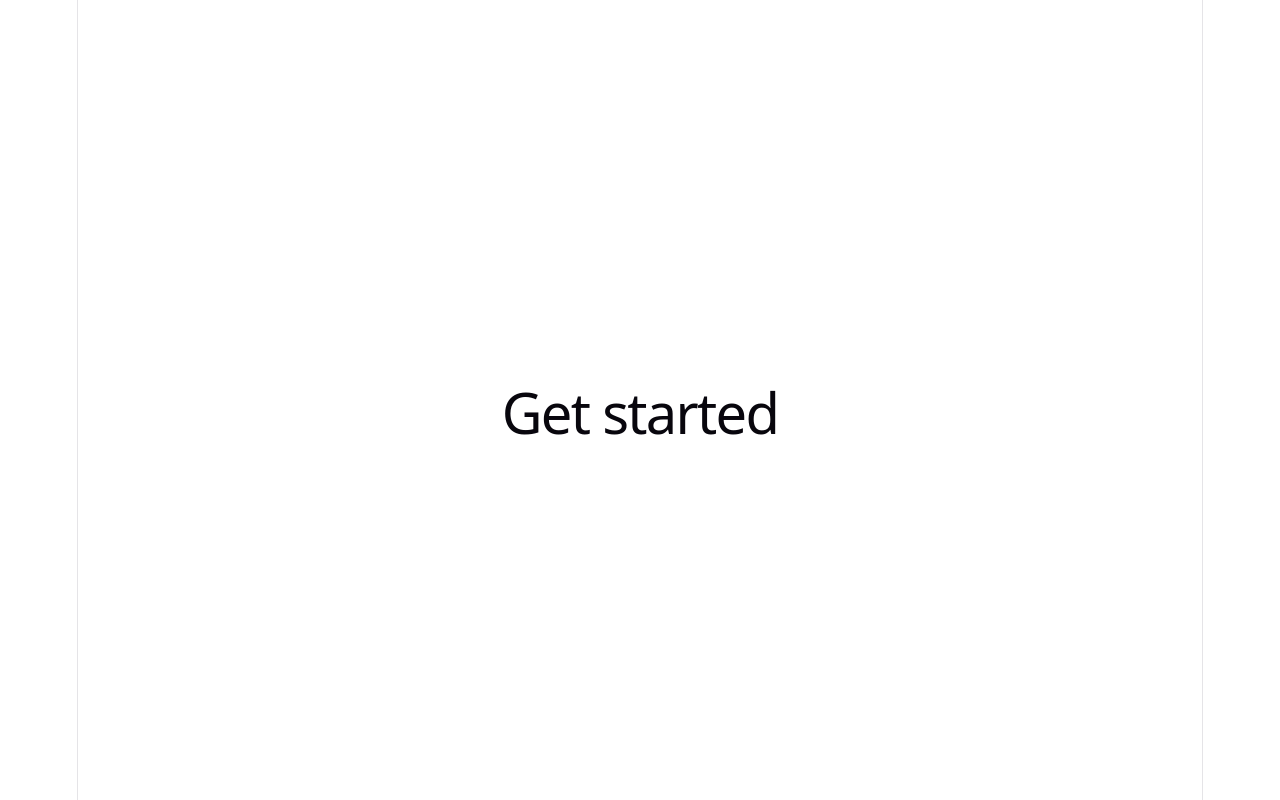
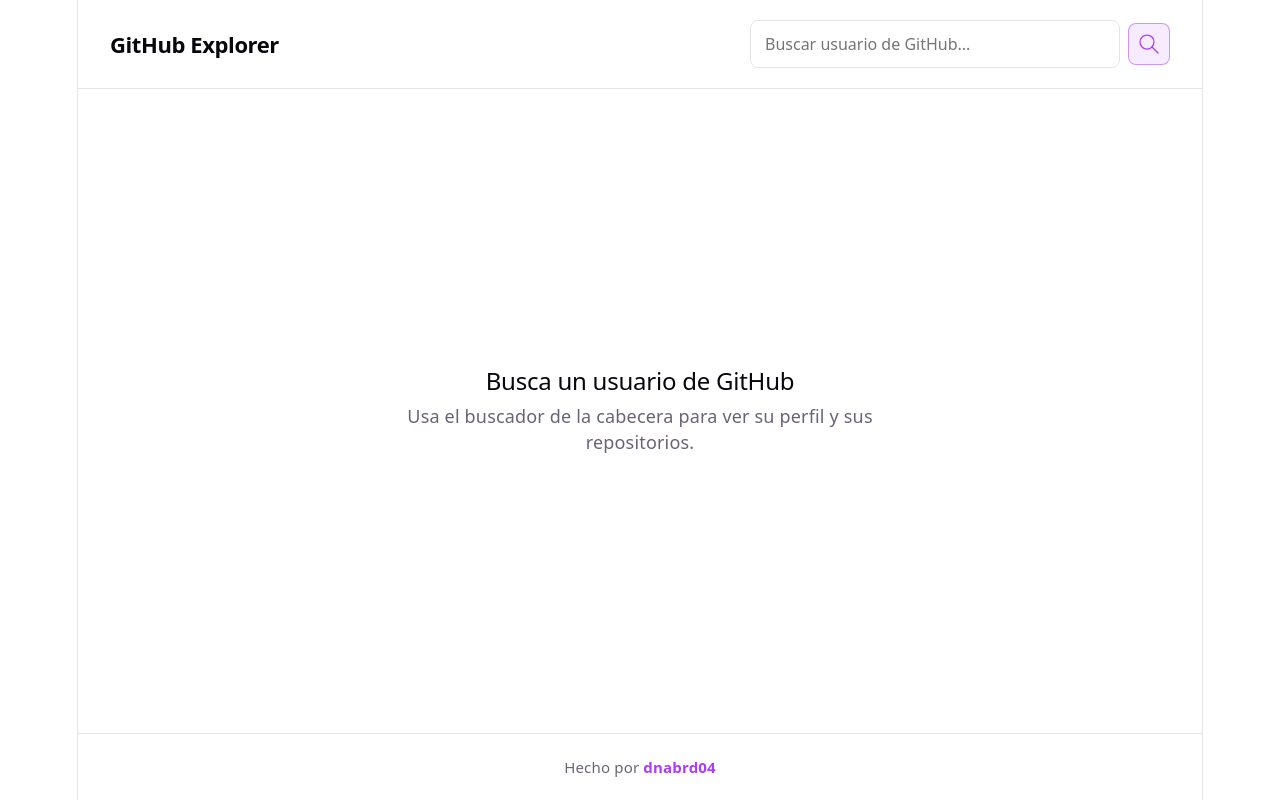
Before and after one commit to dnabrd04/github-explorer, a React (Vite) app: page / in a window 1280 px wide. Built offline with nearby package versions, Linux system fonts and the light colour scheme.

Commit message:
Update css and tsx

```diff
--- a/src/App.css
+++ b/src/App.css
@@ -1,184 +1,144 @@
-.counter {
+.site-header {
+  display: flex;
+  align-items: center;
+  justify-content: space-between;
+  gap: 24px;
+  padding: 20px 32px;
+  border-bottom: 1px solid var(--border);
+  text-align: left;
+
+  @media (max-width: 700px) {
+    flex-direction: column;
+    align-items: stretch;
+    padding: 16px 20px;
+  }
+}
+
+.brand {
+  color: var(--text-h);
+  font-family: var(--heading);
+  font-size: 22px;
+  font-weight: 600;
+  letter-spacing: -0.4px;
+  text-decoration: none;
+
+  &:hover {
+    color: var(--accent);
+  }
+}
+
+.search-form {
+  display: flex;
+  align-items: center;
+  gap: 8px;
+  width: min(100%, 420px);
+
+  @media (max-width: 700px) {
+    width: 100%;
+  }
+}
+
+.search-input {
+  flex: 1;
+  min-width: 0;
+  padding: 10px 14px;
+  border: 1px solid var(--border);
+  border-radius: 8px;
+  color: var(--text-h);
+  background: var(--bg);
+  font: inherit;
   font-size: 16px;
-  padding: 5px 10px;
-  border-radius: 5px;
+
+  &:focus-visible {
+    outline: 2px solid var(--accent);
+    outline-offset: 1px;
+  }
+}
+
+.search-button {
+  display: grid;
+  place-items: center;
+  width: 42px;
+  height: 42px;
+  border: 1px solid var(--accent-border);
+  border-radius: 8px;
   color: var(--accent);
   background: var(--accent-bg);
-  border: 2px solid transparent;
-  transition: border-color 0.3s;
-  margin-bottom: 24px;
+  cursor: pointer;
+  transition:
+    border-color 0.2s,
+    box-shadow 0.2s;
 
   &:hover {
-    border-color: var(--accent-border);
+    border-color: var(--accent);
+    box-shadow: var(--shadow);
   }
+
   &:focus-visible {
     outline: 2px solid var(--accent);
     outline-offset: 2px;
   }
 }
 
-.hero {
-  position: relative;
-
-  .base,
-  .framework,
-  .vite {
-    inset-inline: 0;
-    margin: 0 auto;
+.search-icon-placeholder {
+  display: block;
+  width: 18px;
+  height: 18px;
 }
 
-  .base {
-    width: 170px;
-    position: relative;
-    z-index: 0;
-  }
-
-  .framework,
-  .vite {
-    position: absolute;
-  }
-
-  .framework {
-    z-index: 1;
-    top: 34px;
-    height: 28px;
-    transform: perspective(2000px) rotateZ(300deg) rotateX(44deg) rotateY(39deg)
-      scale(1.4);
-  }
-
-  .vite {
-    z-index: 0;
-    top: 107px;
-    height: 26px;
-    width: auto;
-    transform: perspective(2000px) rotateZ(300deg) rotateX(40deg) rotateY(39deg)
-      scale(0.8);
-  }
-}
-
-#center {
+.content {
   display: flex;
   flex-direction: column;
-  gap: 25px;
-  place-content: center;
-  place-items: center;
-  flex-grow: 1;
-
-  @media (max-width: 1024px) {
-    padding: 32px 20px 24px;
-    gap: 18px;
-  }
-}
-
-#next-steps {
-  display: flex;
-  border-top: 1px solid var(--border);
+  flex: 1;
+  width: 100%;
+  padding: 32px;
+  box-sizing: border-box;
   text-align: left;
 
-  & > div {
-    flex: 1 1 0;
-    padding: 32px;
   @media (max-width: 1024px) {
     padding: 24px 20px;
   }
 }
 
-  .icon {
-    margin-bottom: 16px;
-    width: 22px;
-    height: 22px;
+.content-status {
+  margin: auto;
 }
 
-  @media (max-width: 1024px) {
+.home-empty {
+  display: flex;
   flex-direction: column;
+  align-items: center;
+  gap: 8px;
+  max-width: 520px;
+  margin: auto;
   text-align: center;
+
+  h2 {
+    margin: 0;
+  }
+
+  p {
+    color: var(--text);
   }
 }
 
-#docs {
-  border-right: 1px solid var(--border);
+.site-footer {
+  padding: 20px 32px;
+  border-top: 1px solid var(--border);
+  font-size: 15px;
+  text-align: center;
 
-  @media (max-width: 1024px) {
-    border-right: none;
-    border-bottom: 1px solid var(--border);
+  a {
+    color: var(--accent);
+    font-weight: 600;
+    text-decoration: none;
+
+    &:hover {
+      text-decoration: underline;
     }
   }
 
-#next-steps ul {
-  list-style: none;
-  padding: 0;
-  display: flex;
-  gap: 8px;
-  margin: 32px 0 0;
-
-  .logo {
-    height: 18px;
-  }
-
-  a {
-    color: var(--text-h);
-    font-size: 16px;
-    border-radius: 6px;
-    background: var(--social-bg);
-    display: flex;
-    padding: 6px 12px;
-    align-items: center;
-    gap: 8px;
-    text-decoration: none;
-    transition: box-shadow 0.3s;
-
-    &:hover {
-      box-shadow: var(--shadow);
-    }
-    .button-icon {
-      height: 18px;
-      width: 18px;
+  @media (max-width: 700px) {
+    padding: 16px 20px;
   }
 }
-
-  @media (max-width: 1024px) {
-    margin-top: 20px;
-    flex-wrap: wrap;
-    justify-content: center;
-
-    li {
-      flex: 1 1 calc(50% - 8px);
-    }
-
-    a {
-      width: 100%;
-      justify-content: center;
-      box-sizing: border-box;
-    }
-  }
-}
-
-#spacer {
-  height: 88px;
-  border-top: 1px solid var(--border);
-  @media (max-width: 1024px) {
-    height: 48px;
-  }
-}
-
-.ticks {
-  position: relative;
-  width: 100%;
-
-  &::before,
-  &::after {
-    content: '';
-    position: absolute;
-    top: -4.5px;
-    border: 5px solid transparent;
-  }
-
-  &::before {
-    left: 0;
-    border-left-color: var(--border);
-  }
-  &::after {
-    right: 0;
-    border-right-color: var(--border);
-  }
-}
--- a/src/App.tsx
+++ b/src/App.tsx
@@ -1,16 +1,23 @@
+import { lazy, Suspense } from 'react'
+import { Route, Routes } from 'react-router'
 import './App.css'
+import Footer from './components/Footer.tsx'
+import Header from './components/Header.tsx'
+
+const Home = lazy(() => import('./pages/Home.tsx'))
 
 function App() {
-
   return (
     <>
-      <section id="center">
-        <div className="hero">
-        </div>
-        <div>
-          <h1>Get started</h1>
-        </div>
-      </section>
+      <Header />
+      <main className="content">
+        <Suspense fallback={<p className="content-status">Cargando...</p>}>
+          <Routes>
+            <Route path="/" element={<Home />} />
+          </Routes>
+        </Suspense>
+      </main>
+      <Footer />
     </>
   )
 }
```
Lines whose indentation alone changed are shown as unchanged.
